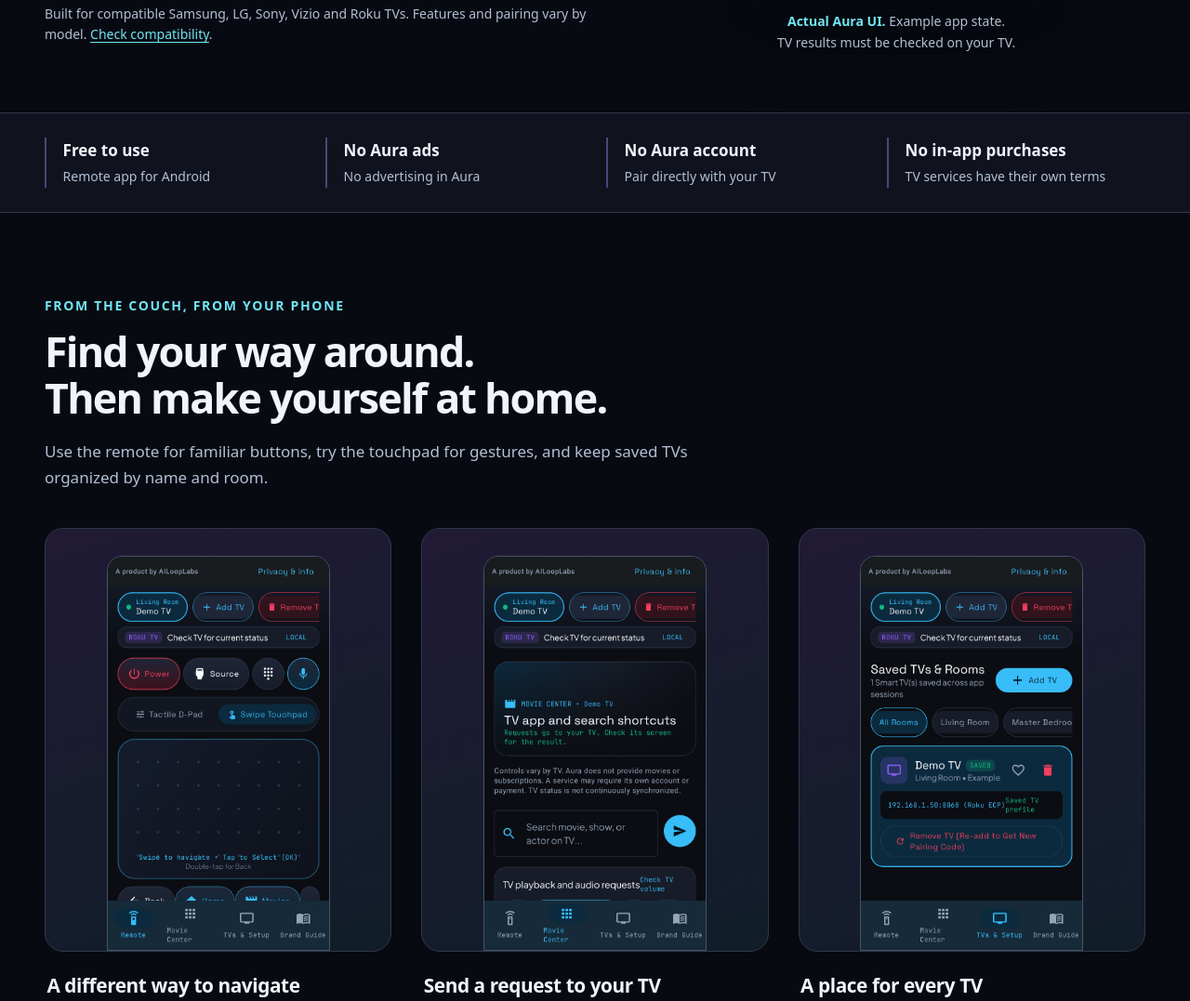
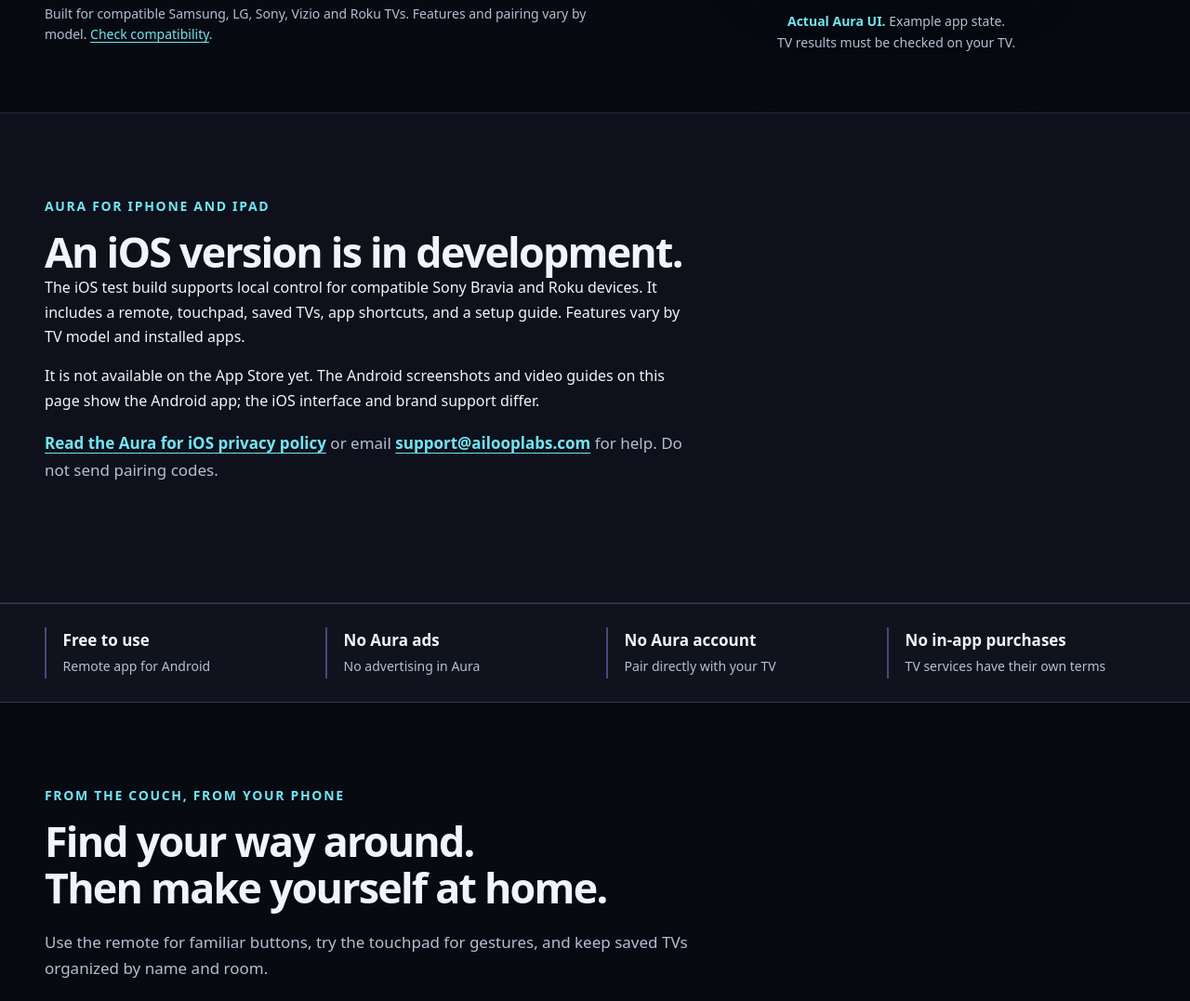
Before and after one commit to ailooplabs/ailooplabs, a plain HTML site: page docs/aura-tv-remote.html in a window 1280 px wide. Shown: the part 740-1817 px from the top of the page at 93% size. Drawn offline with Linux system fonts and the light colour scheme.

Commit message:
Publish Aura iOS support and privacy pages

```diff
--- a/docs/aura-tv-remote.html
+++ b/docs/aura-tv-remote.html
@@ -52,6 +52,18 @@
           </div>
           <figcaption class="visual-label"><strong>Actual Aura UI.</strong> Example app state.<br>TV results must be checked on your TV.</figcaption>
         </figure>
+      </div>
+    </section>
+
+    <section class="section section-tinted" id="iphone" aria-labelledby="iphone-title">
+      <div class="wrap">
+        <div class="section-heading">
+          <p class="eyebrow">Aura for iPhone and iPad</p>
+          <h2 id="iphone-title">An iOS version is in development.</h2>
+          <p>The iOS test build supports local control for compatible Sony Bravia and Roku devices. It includes a remote, touchpad, saved TVs, app shortcuts, and a setup guide. Features vary by TV model and installed apps.</p>
+          <p>It is not available on the App Store yet. The Android screenshots and video guides on this page show the Android app; the iOS interface and brand support differ.</p>
+          <p><a class="text-link" href="aura-ios-privacy.html">Read the Aura for iOS privacy policy</a> or email <a class="text-link" href="mailto:support@ailooplabs.com">support@ailooplabs.com</a> for help. Do not send pairing codes.</p>
+        </div>
       </div>
     </section>
 
@@ -174,7 +186,7 @@
         </div>
         <div class="support-contact">
           <h3>Need a hand?</h3>
-          <p>Email <a href="mailto:ailooplabs.pro@gmail.com">ailooplabs.pro@gmail.com</a> with your TV brand, model, Android version and the step that needs help. Please leave out pairing codes and other private information.</p>
+          <p>Email <a href="mailto:support@ailooplabs.com">support@ailooplabs.com</a> with your TV brand, model, phone platform and the step that needs help. Please leave out pairing codes and other private information.</p>
           <p><a href="aura-privacy.html">Read Aura’s public privacy policy</a></p>
         </div>
       </div>
```
Also changed, not shown: docs/aura-ios-privacy.html (added, +11 -0 lines).
